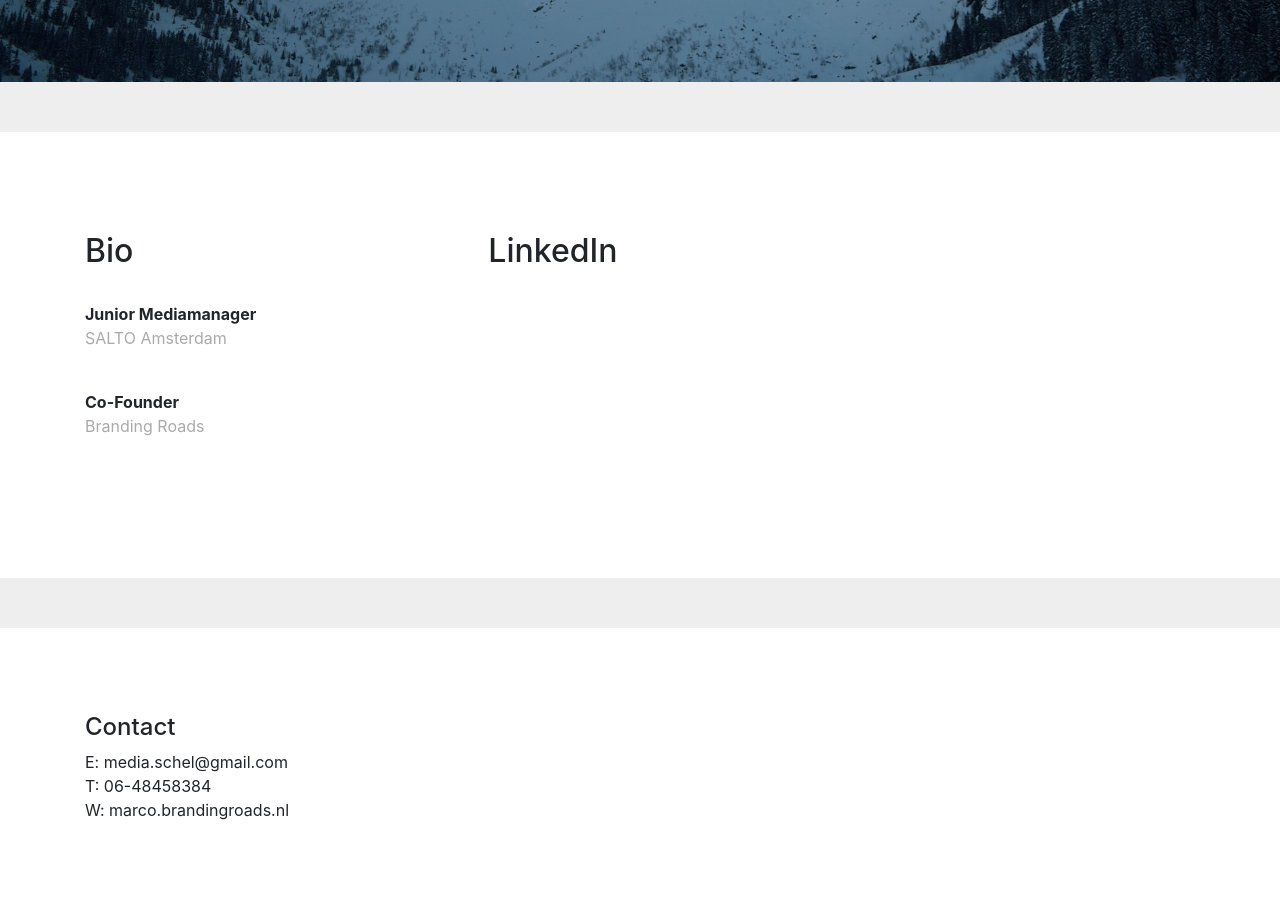
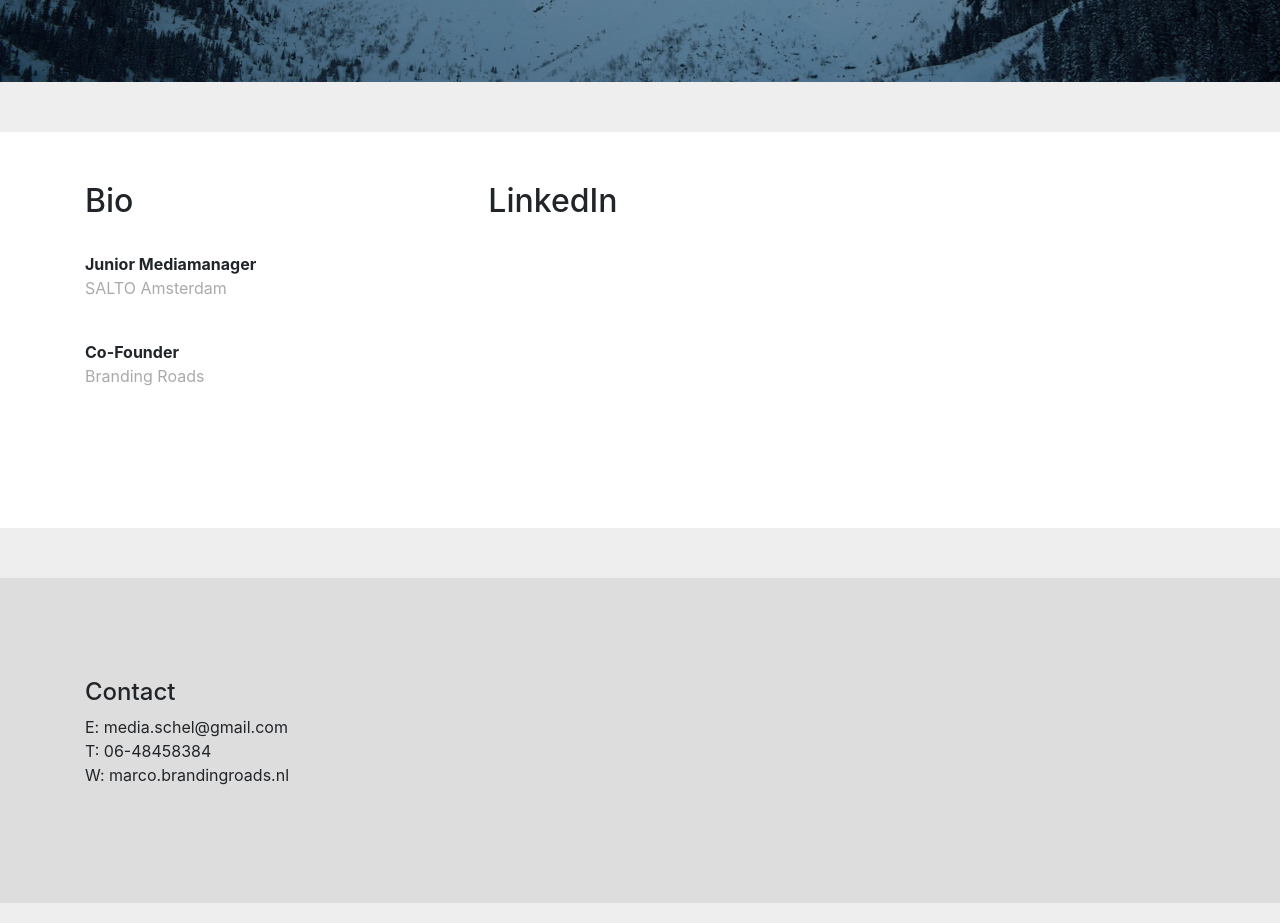
Before and after one commit to marcoschel/Marco-Media, a plain HTML site: page index.html in a window 1280 px wide. Shown: the part 660-1583 px from the top of the page. Drawn offline with nearby package versions, Linux system fonts and the light colour scheme.

Commit message:
Footer color en margin fix

```diff
--- a/index.html
+++ b/index.html
@@ -63,6 +63,7 @@
   </body>
   <footer>
     <div class="container-fluid main-container">
+      <div class="row">
         <div class="col-md-12">
           <h4>Contact</h4>
             <p>
--- a/marcoschel.css
+++ b/marcoschel.css
@@ -34,8 +34,13 @@ h1 {
 
 .main-container {
   margin-top: 50px;
+  padding: 0px 50px 50px 50px;
+  background-color: #fff;
+}
+
+footer .main-container {
   padding: 50px 50px 50px 50px;
-  background-color: #fff;
+  background-color: #ddd;
 }
 
 .navbar-right {
@@ -107,5 +112,10 @@ p a:hover {
 }
 
 .col-md-12{
-  padding: 35px 35px 35px 35px;
+  padding: 50px 50px 50px 50px;
 }
+
+footer .main-container {
+  padding: 50px 50px 50px 50px;
+  background-color: #ddd;
+}
```
